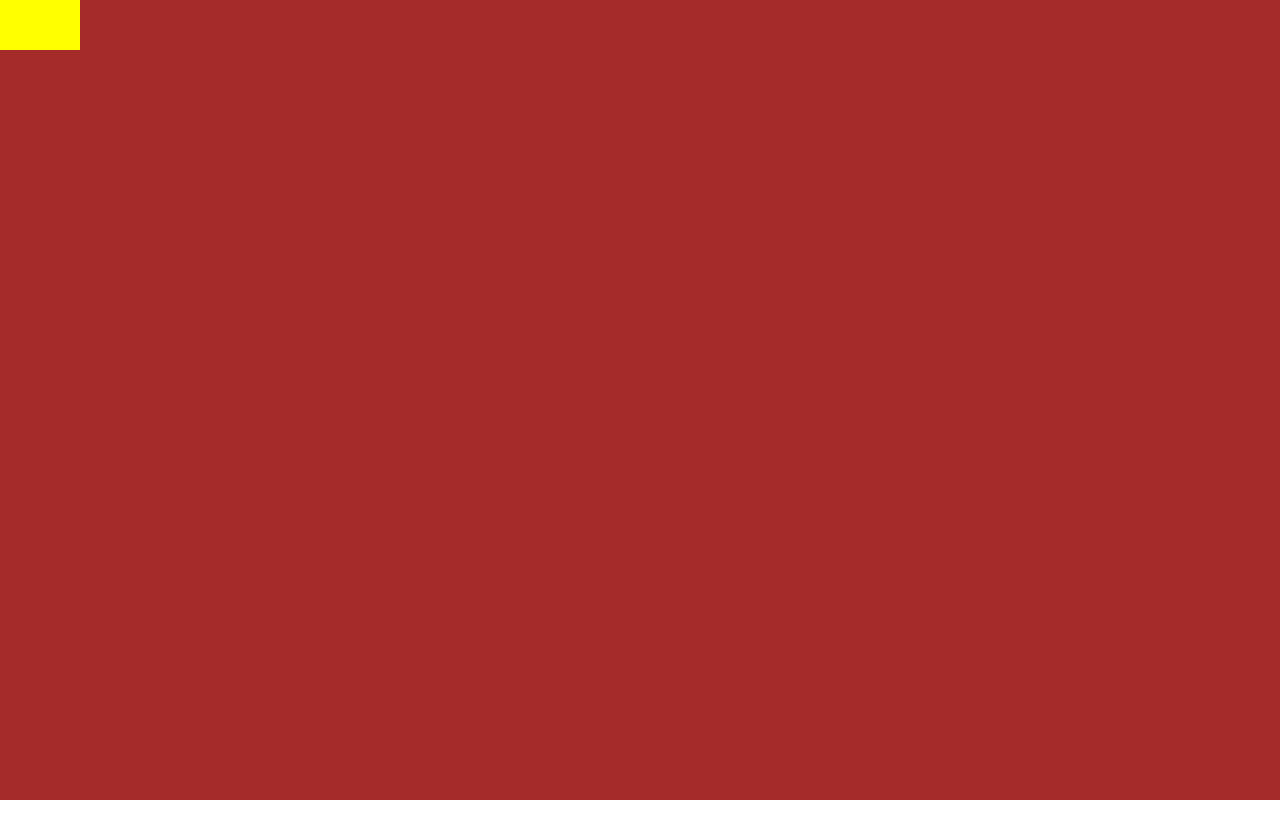
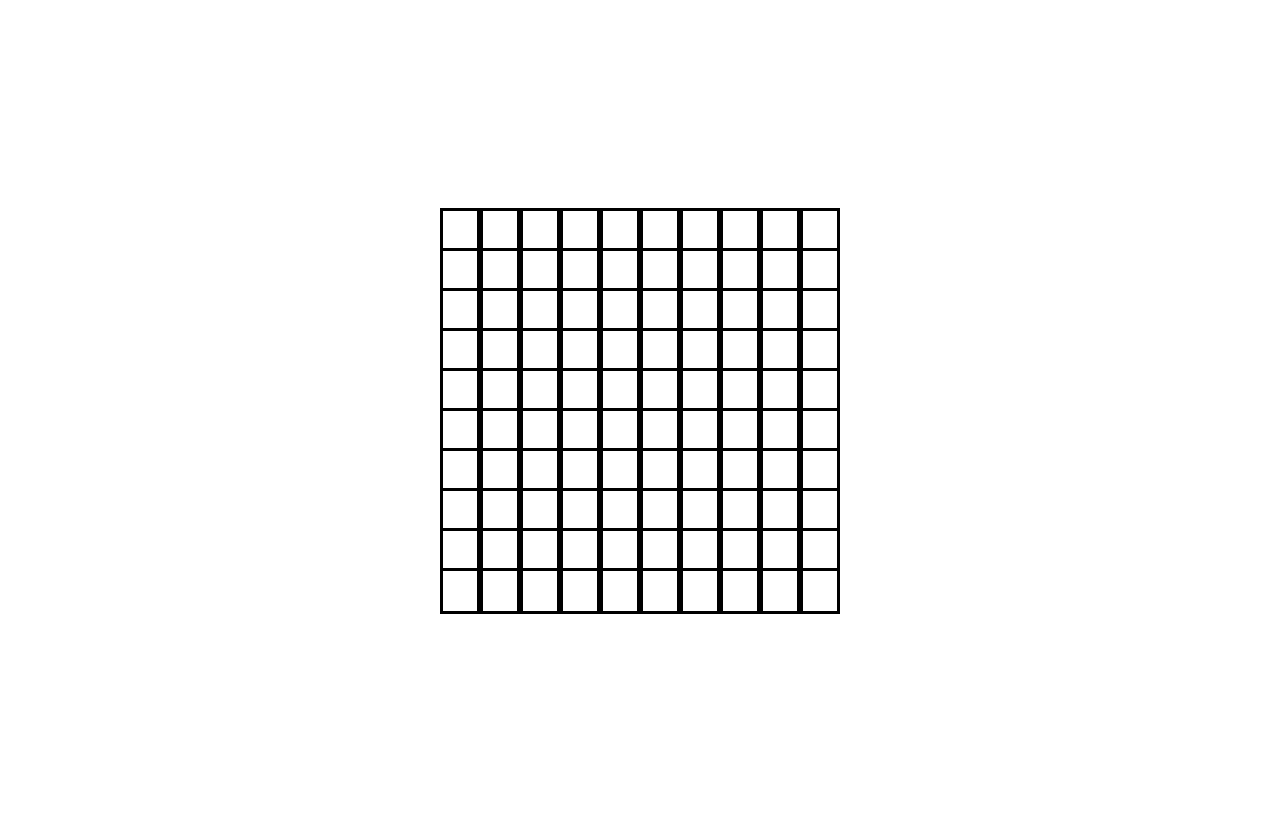
Before and after one commit to BIO11/Etch-A-Sketch, a plain HTML site: page index.html in a window 1280 px wide. Drawn offline with Linux system fonts and the light colour scheme.

Commit message:
move etch to a board in the middle of the screen

```diff
--- a/index.html
+++ b/index.html
@@ -8,5 +8,6 @@
     <script src="script.js" defer></script>
 </head>
 <body>
+    <div class="board"></div>
 </body>
 </html>
--- a/script.js
+++ b/script.js
@@ -1,17 +1,20 @@
 let newDiv;
+let board = document.querySelector(".board");
+let rows = 10;
+let cols = 10;
 
 // creates the 16 row containers
 let divRowContainers = [];
-for (let i = 0; i < 16; i++) {
+for (let i = 0; i < rows; i++) {
     newDiv = document.createElement('div');
     newDiv.classList.add("row-container");
-    document.body.appendChild(newDiv);
+    board.appendChild(newDiv);
     divRowContainers.push(newDiv);
 }
 
 // adds the 16 divs in each container
 divRowContainers.forEach(function(rowContainer) {
-    for (let i = 0; i < 16; i++) {
+    for (let i = 0; i < cols; i++) {
         newDiv = document.createElement('div');
         newDiv.classList.add("hover-div");
         rowContainer.appendChild(newDiv);
--- a/style.css
+++ b/style.css
@@ -1,12 +1,19 @@
-/* containers of 16 divs each will be added as columns */
 body {
     display: flex;
     flex-direction: column;
-    justify-content: space-between;
+    justify-content: space-around;
     height: 100vh;
-    margin: 0;
-    padding: 0;
+    align-items: center;
+    justify-content: center;
 }
+
+.board {
+    display: flex;
+    flex-direction: column;
+    height: 50vh;
+    width: 50vh;
+}
+
 
 .row-container {
     display: flex;
@@ -19,9 +26,11 @@ body {
 }
 
 .hover-div {
-    background-color: brown;
+    background-color: white;
     width: 100%;
     height: 100%;
+    border-style: solid;
+    border-color: black;
     margin: 0;
     padding: 0;
 }
```
